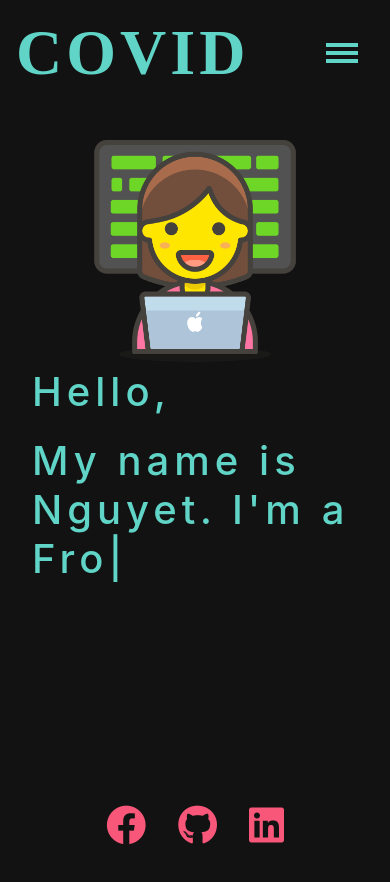
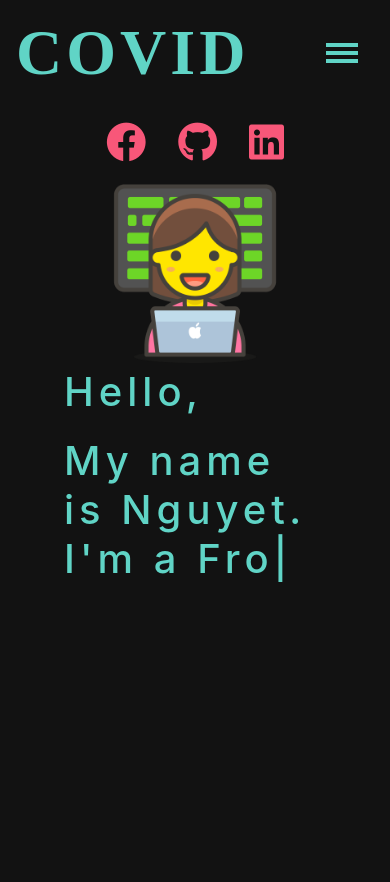
Before and after one commit to nguyetdoan/Covid-19-Tracker, a React (Create React App) app: page /aboutme in a window 390 px wide. Shown: the top 882 px of the page. Before the commit the page ends 861 px from the top, so only its background shows below. Built offline with nearby package versions, Linux system fonts and the light colour scheme; a web font is replaced by a local one.

Commit message:
change something

```diff
--- a/src/components/Covid19/How/How.js
+++ b/src/components/Covid19/How/How.js
@@ -13,8 +13,10 @@ const How = () => {
   }, []);
   return (
     <div className={classes["how-container"]}>
-      <h1 className={classes.question}>How coronavirus spread</h1>
-      <p className={classes.overview}>
+      <h1 className={classes.question} data-aos="fade-up">
+        How coronavirus spread
+      </h1>
+      <p className={classes.overview} data-aos="fade-up">
         The coronavirus - known as COVID-19 - spreads from person to person in
         close proximity, similar to other respiratory illnesses, such as the
         flu.
--- a/src/components/Covid19/LineChart/LineChart.scss
+++ b/src/components/Covid19/LineChart/LineChart.scss
@@ -59,7 +59,7 @@
 .highcharts-background {
   fill: transparent;
 }
-@media only screen and (max-width: 600px) {
+@media only screen and (max-width: 1024px) {
   .line-chart {
     width: 100%;
     .highcharts-point {
--- a/src/components/Covid19/LiveCase/LiveCase.js
+++ b/src/components/Covid19/LiveCase/LiveCase.js
@@ -11,7 +11,7 @@ const LiveCase = ({ countries }) => {
         </div>
         <div className={classes["data-cases"]}>
           {countries.map((country) => (
-            <div className={classes.case}>
+            <div className={classes.case} key={country.Country}>
               <p>{country.Country}</p>
               <p>{country.TotalConfirmed}</p>
             </div>
--- a/src/components/UI/MenuListMb/MenuList.js
+++ b/src/components/UI/MenuListMb/MenuList.js
@@ -13,20 +13,28 @@ const MenuList = () => {
         <div className={classes["sign"]}></div>
       </div>
       <div className={classes["menu-list"]}>
-        <Link to="/" className={classes.item1} onClick={activeHandler}>
+        <Link to="/" className={classes.item1} onClick={() => setActive(false)}>
           Home
         </Link>
-        <Link to="/overview" className={classes.item2} onClick={activeHandler}>
+        <Link
+          to="/overview"
+          className={classes.item2}
+          onClick={() => setActive(false)}
+        >
           Overview
         </Link>
         <Link
           to="/aboutcovid"
           className={classes.item3}
-          onClick={activeHandler}
+          onClick={() => setActive(false)}
         >
           About Covid-19
         </Link>
-        <Link to="/aboutme" className={classes.item4} onClick={activeHandler}>
+        <Link
+          to="/aboutme"
+          className={classes.item4}
+          onClick={() => setActive(false)}
+        >
           About me
         </Link>
       </div>
--- a/src/components/UI/MenuListMb/MenuList.module.scss
+++ b/src/components/UI/MenuListMb/MenuList.module.scss
@@ -80,7 +80,7 @@
       color: var(--mint);
       margin: 1rem 0;
       opacity: 0;
-      &:hover {
+      &:active {
         color: var(--pink);
       }
     }
--- a/src/components/UI/NavBar.module.scss
+++ b/src/components/UI/NavBar.module.scss
@@ -49,7 +49,7 @@
     display: none;
   }
 }
-@media only screen and (max-width: 600px) {
+@media only screen and (max-width: 1024px) {
   .nav-bar {
     padding: 1rem 1rem;
     .menu {
--- a/src/containers/Aboutme/AboutMe.js
+++ b/src/containers/Aboutme/AboutMe.js
@@ -63,7 +63,7 @@ const AboutMe = () => {
               target="_blank"
               rel="noreferrer"
             >
-              <i class="fab fa-github"></i>
+              <i className="fab fa-github"></i>
             </a>
           </li>
           <li>
@@ -72,7 +72,7 @@ const AboutMe = () => {
               target="_blank"
               rel="noreferrer"
             >
-              <i class="fab fa-linkedin"></i>
+              <i className="fab fa-linkedin"></i>
             </a>
           </li>
         </ul>
--- a/src/containers/Aboutme/AboutMe.module.scss
+++ b/src/containers/Aboutme/AboutMe.module.scss
@@ -40,15 +40,32 @@
 }
 @media only screen and (max-width: 600px) {
   .container {
+    margin: 1rem 2rem;
+    .introduction {
+      min-height: 75vh;
+      ul {
+        position: absolute;
+        top: -4rem;
+        left: 50%;
+        transform: translateX(-50%);
+      }
+    }
+  }
+}
+@media only screen and (max-width: 1024px) {
+  .container {
     display: flex;
     flex-direction: column-reverse;
-    margin: 1rem 2rem;
+    margin: 4rem;
     .introduction {
       width: 100%;
       align-self: start;
       ul {
         margin: 0 auto;
       }
+      .text {
+        height: 30vh;
+      }
     }
   }
 }
--- a/src/containers/HomePage/HomePage.scss
+++ b/src/containers/HomePage/HomePage.scss
@@ -7,7 +7,7 @@
     display: none;
   }
 }
-@media only screen and (max-width: 600px) {
+@media only screen and (max-width: 1024px) {
   .world-map {
     margin: 1rem;
     grid-template-columns: repeat(auto-fit, minmax(280px, 1fr));
--- a/src/containers/Overview/Overview.module.scss
+++ b/src/containers/Overview/Overview.module.scss
@@ -30,7 +30,7 @@
     margin: 6rem auto;
   }
 }
-@media only screen and (max-width: 600px) {
+@media only screen and (max-width: 1024px) {
   .overview__container {
     margin: 1rem;
     .summary {
```
